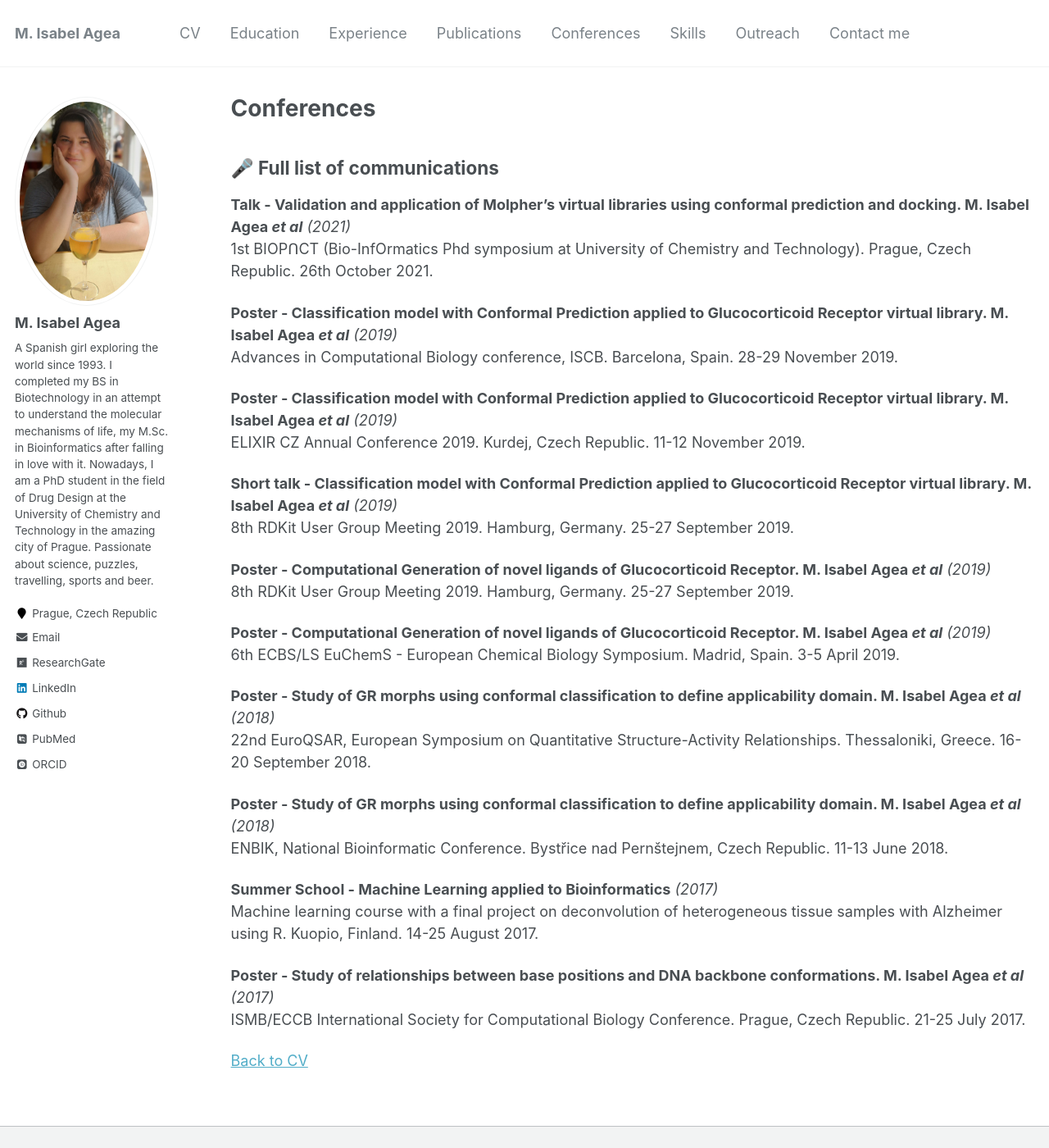
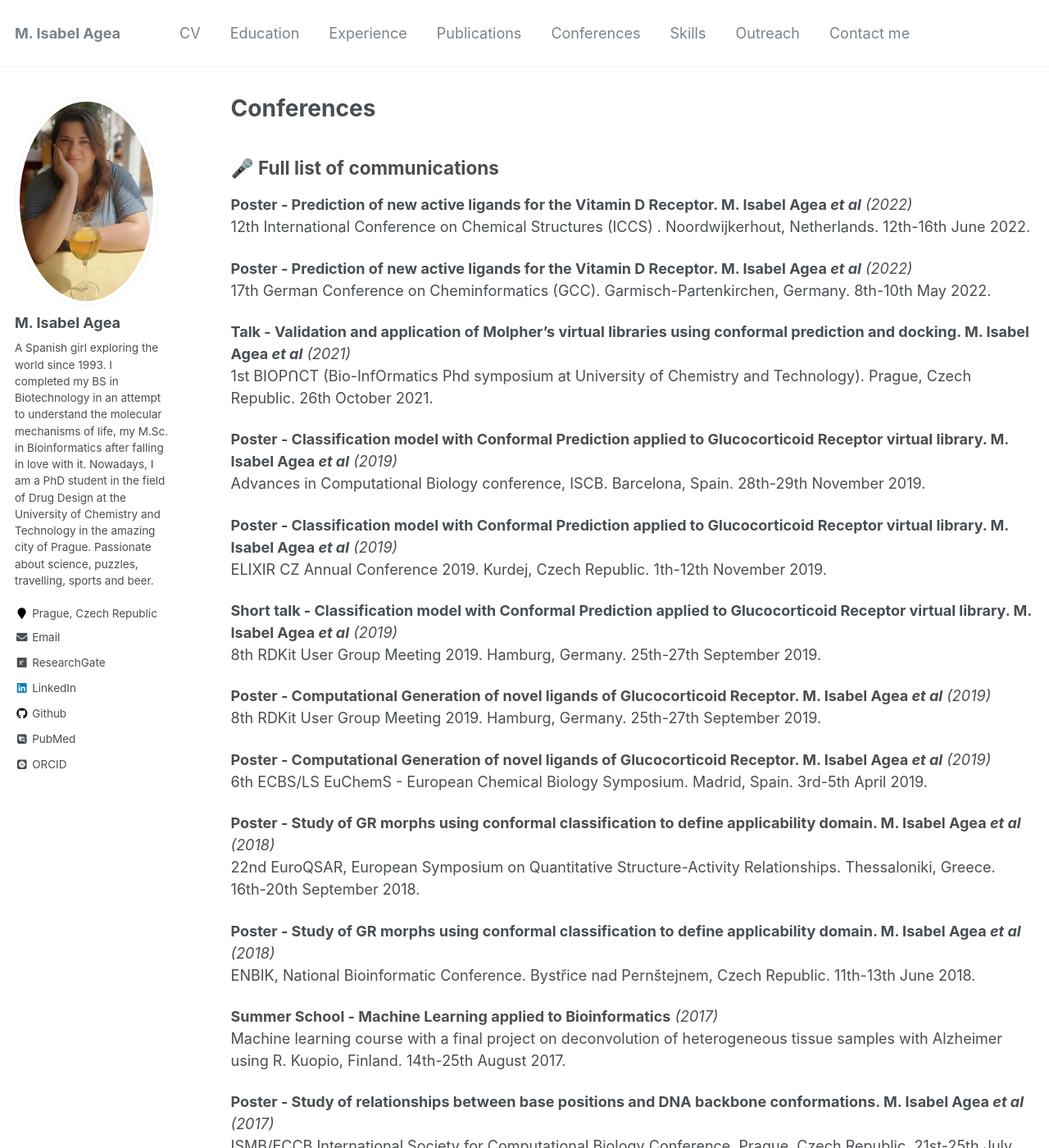
Before and after one commit to Iagea/iagea.github.io, a Jekyll site: the page built from _pages/talks.md, in a window 1280 px wide and 1400 px high. Shown: the whole window at 82% size. Built offline with Jekyll 4.4.1, drawn with Linux system fonts in a browser that asks for light colours; some web fonts are replaced; some of the changed text lies outside the part shown.

Commit message:
Update talks.md
update 2022 conferences

```diff
--- a/_pages/talks.md
+++ b/_pages/talks.md
@@ -14,35 +14,41 @@ author_profile: true
 
 ## 🎤 Full list of communications
 
+**Poster - Prediction of new active ligands for the Vitamin D Receptor. M. Isabel Agea _et al_** _(2022)_ <br>
+ 12th International Conference on Chemical Structures (ICCS) . Noordwijkerhout, Netherlands. 12th-16th June 2022.
+
+**Poster - Prediction of new active ligands for the Vitamin D Receptor. M. Isabel Agea _et al_** _(2022)_ <br>
+17th German Conference on Cheminformatics (GCC). Garmisch-Partenkirchen, Germany. 8th-10th May 2022.
+
 **Talk - Validation and application of Molpher’s virtual libraries using conformal prediction and docking. M. Isabel Agea _et al_** _(2021)_ <br>
 1st BIOPꓵCT (Bio-InfOrmatics Phd symposium at University of Chemistry and Technology). Prague, Czech Republic. 26th October 2021.
 
 **Poster - Classification model with Conformal Prediction applied to Glucocorticoid Receptor virtual library. M. Isabel Agea _et al_** _(2019)_ <br>
-Advances in Computational Biology conference, ISCB. Barcelona, Spain. 28-29 November 2019. <br>
+Advances in Computational Biology conference, ISCB. Barcelona, Spain. 28th-29th November 2019. <br>
 
 **Poster - Classification model with Conformal Prediction applied to Glucocorticoid Receptor virtual library. M. Isabel Agea _et al_** _(2019)_ <br>
-ELIXIR CZ Annual Conference 2019. Kurdej, Czech Republic. 11-12 November 2019. <br>
+ELIXIR CZ Annual Conference 2019. Kurdej, Czech Republic. 1th-12th November 2019. <br>
 
 **Short talk - Classification model with Conformal Prediction applied to Glucocorticoid Receptor virtual library. M. Isabel Agea _et al_** _(2019)_ <br>
-8th RDKit User Group Meeting 2019. Hamburg, Germany. 25-27 September 2019. <br>
+8th RDKit User Group Meeting 2019. Hamburg, Germany. 25th-27th September 2019. <br>
 
 **Poster - Computational Generation of novel ligands of Glucocorticoid Receptor. M. Isabel Agea _et al_** _(2019)_ <br>
-8th RDKit User Group Meeting 2019. Hamburg, Germany. 25-27 September 2019. <br>
+8th RDKit User Group Meeting 2019. Hamburg, Germany. 25th-27th September 2019. <br>
 
 **Poster - Computational Generation of novel ligands of Glucocorticoid Receptor. M. Isabel Agea _et al_** _(2019)_ <br>
-6th ECBS/LS EuChemS - European Chemical Biology Symposium. Madrid, Spain. 3-5 April 2019. <br>
+6th ECBS/LS EuChemS - European Chemical Biology Symposium. Madrid, Spain. 3rd-5th April 2019. <br>
 
 **Poster - Study of GR morphs using conformal classification to define applicability domain. M. Isabel Agea _et al_** _(2018)_ <br>
-22nd EuroQSAR, European Symposium on Quantitative Structure-Activity Relationships. Thessaloniki, Greece. 16-20 September 2018. <br>
+22nd EuroQSAR, European Symposium on Quantitative Structure-Activity Relationships. Thessaloniki, Greece. 16th-20th September 2018. <br>
 
 **Poster - Study of GR morphs using conformal classification to define applicability domain. M. Isabel Agea _et al_** _(2018)_ <br>
-ENBIK, National Bioinformatic Conference. Bystřice nad Pernštejnem, Czech Republic. 11-13 June 2018. <br>
+ENBIK, National Bioinformatic Conference. Bystřice nad Pernštejnem, Czech Republic. 11th-13th June 2018. <br>
 
 **Summer School - Machine Learning applied to Bioinformatics** _(2017)_ <br>
-Machine learning course with a final project on deconvolution of heterogeneous tissue samples with Alzheimer using R. Kuopio, Finland. 14-25 August 2017. <br>
+Machine learning course with a final project on deconvolution of heterogeneous tissue samples with Alzheimer using R. Kuopio, Finland. 14th-25th August 2017. <br>
 
 **Poster - Study of relationships between base positions and DNA backbone conformations. M. Isabel Agea _et al_** _(2017)_ <br>
-ISMB/ECCB International Society for Computational Biology Conference. Prague, Czech Republic. 21-25 July 2017. <br>
+ISMB/ECCB International Society for Computational Biology Conference. Prague, Czech Republic. 21st-25th July 2017. <br>
 
 
  <a href="https://iagea.github.io/cv/">Back to CV</a>
```
